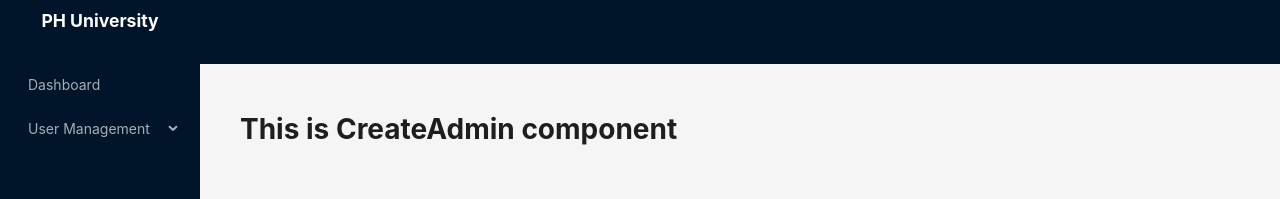
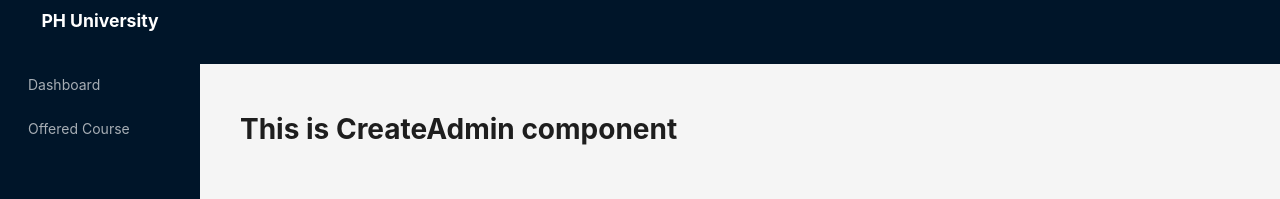
Before and after one commit to rakib8680/ph-university-client, a React (Vite) app: page /admin/create-admin in a window 1280 px wide. Shown: the top 199 px of the page. Built offline with nearby package versions, Linux system fonts and the light colour scheme.

Commit message:
dynamic sidebar items switch case implemented using roles

```diff
--- a/src/components/layout/Sidebar.tsx
+++ b/src/components/layout/Sidebar.tsx
@@ -1,10 +1,36 @@
 import { adminPaths } from "../../routes/admin.routes";
+import { facultyPaths } from "../../routes/faculty.routes";
+import { studentPaths } from "../../routes/student.routes";
 import { sidebarItemsGenerator } from "../../utils/sidebarItemsGenerator";
 import { Menu, Layout } from "antd";
 
 const { Sider } = Layout;
 
+const userRole = {
+  ADMIN: "admin",
+  FACULTY: "faculty",
+  STUDENT: "student",
+};
+
 const Sidebar = () => {
+  const role = "student";
+  let sidebarItems;
+
+  switch (role) {
+    case userRole.ADMIN:
+      sidebarItems = sidebarItemsGenerator(adminPaths, "admin");
+      break;
+    case userRole.FACULTY:
+      sidebarItems = sidebarItemsGenerator(facultyPaths, "faculty");
+      break;
+    case userRole.STUDENT:
+      sidebarItems = sidebarItemsGenerator(studentPaths, "student");
+      break;
+
+    default:
+      break;
+  }
+
   return (
     <Sider
       breakpoint="lg"
@@ -33,7 +59,7 @@ const Sidebar = () => {
         theme="dark"
         mode="inline"
         defaultSelectedKeys={["4"]}
-        items={sidebarItemsGenerator(adminPaths, "admin")}
+        items={sidebarItems}
         style={{ marginTop: "30px" }}
       />
     </Sider>
```
Also changed, not shown: src/routes/routes.tsx (+5 -3 lines).
